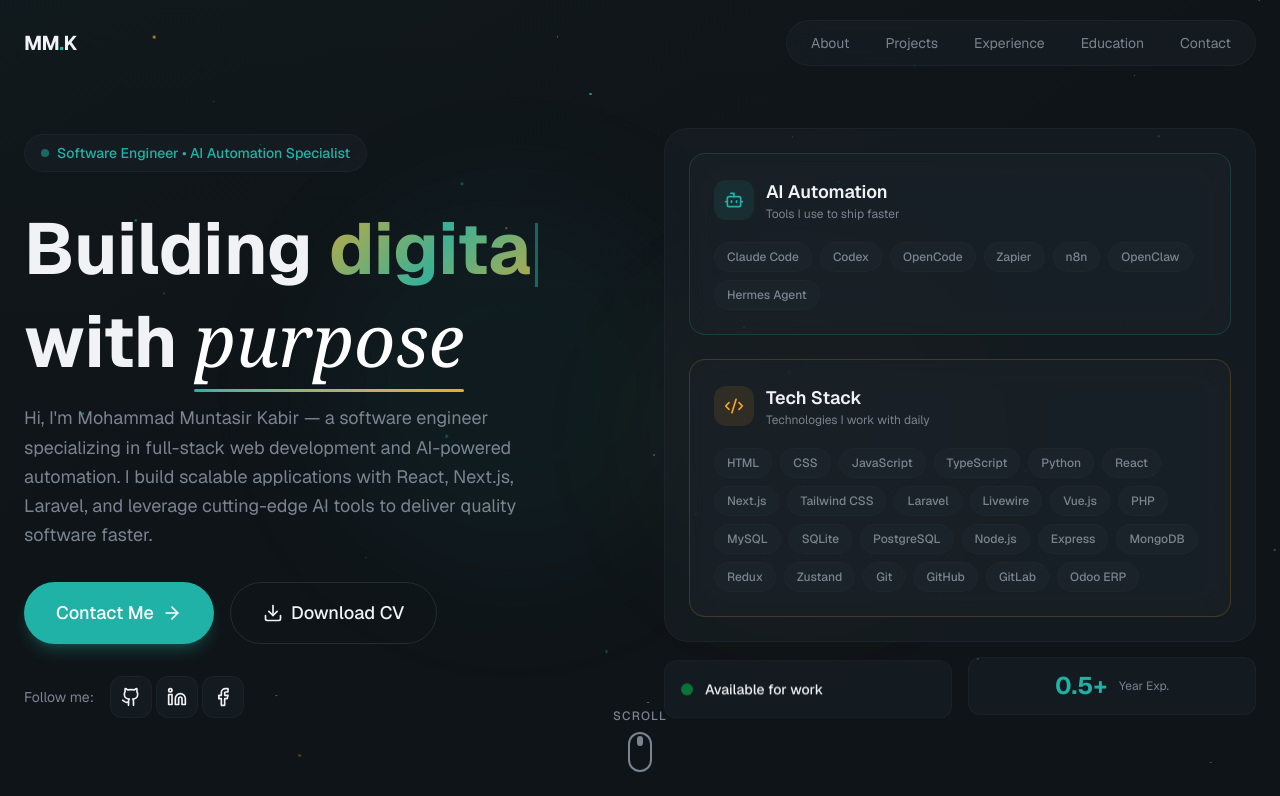
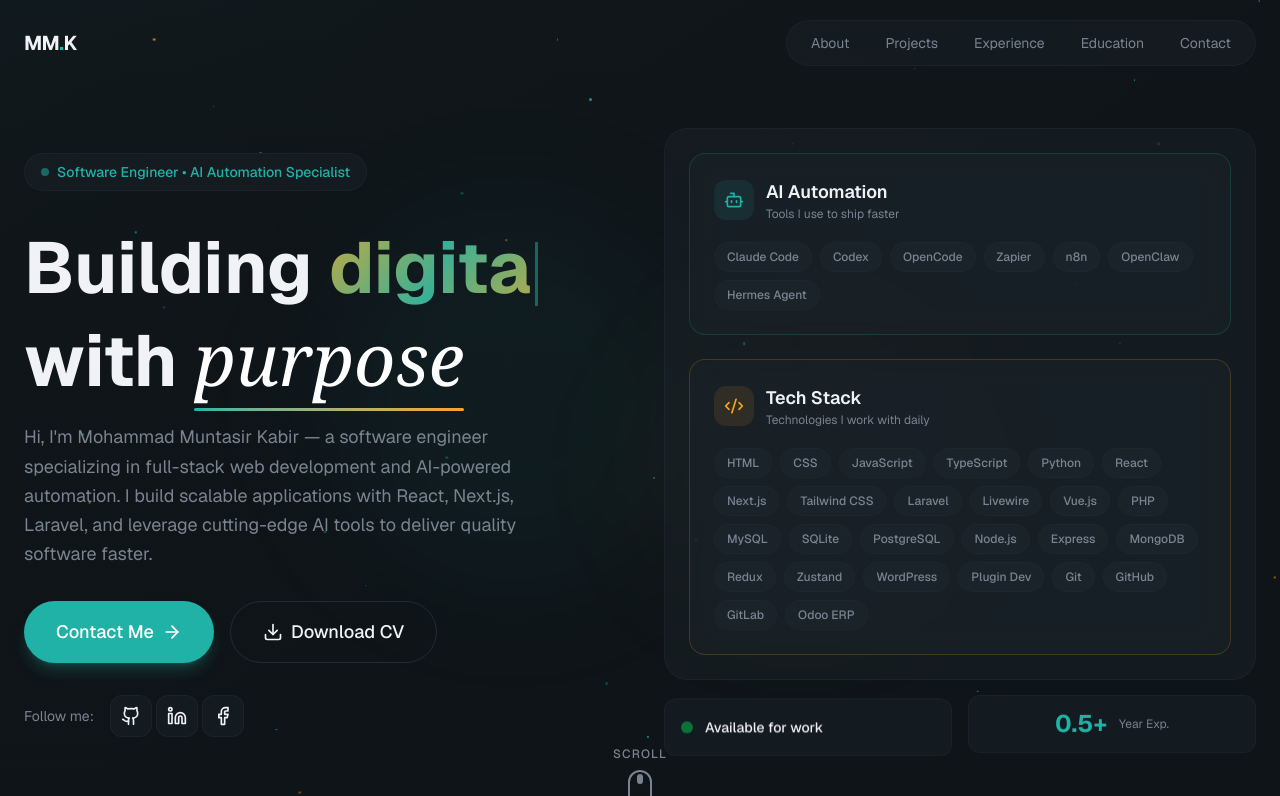
Before and after one commit to MohammadMuntasirKabir/nextjs-personal-portfolio, a Next.js app: page / in a window 1280 px wide. Shown: the top 796 px of the page. Built offline with nearby package versions, Linux system fonts and the light colour scheme.

Commit message:
Add WordPress + Plugin Dev to skills (tech stack + marquee); refresh resume PDF

```diff
--- a/src/components/SkillsMarquee.tsx
+++ b/src/components/SkillsMarquee.tsx
@@ -2,7 +2,7 @@ const skills = [
   "React", "Next.js", "TypeScript", "Node.js", "Python",
   "Tailwind CSS", "Laravel", "MongoDB", "PostgreSQL", "Firebase",
   "Supabase", "Redux", "Zustand", "Redis", "Docker",
-  "AWS", "Git", "GraphQL", "REST APIs", "Claude Code",
+  "WordPress", "Plugin Dev", "AWS", "Git", "GraphQL", "REST APIs", "Claude Code",
   "Codex", "n8n", "Zapier", "Figma",
 ];
 
--- a/src/sections/Hero.tsx
+++ b/src/sections/Hero.tsx
@@ -30,7 +30,7 @@ const techStack = [
   "React", "Next.js", "Tailwind CSS", "Laravel", "Livewire",
   "Vue.js", "PHP", "MySQL", "SQLite", "PostgreSQL",
   "Node.js", "Express", "MongoDB", "Redux", "Zustand",
-  "Git", "GitHub", "GitLab", "Odoo ERP",
+  "WordPress", "Plugin Dev", "Git", "GitHub", "GitLab", "Odoo ERP",
 ];
 
 const typewriterTexts = [
```
Also changed, not shown: 1 other file (tests, documents, lock files or other folders).
